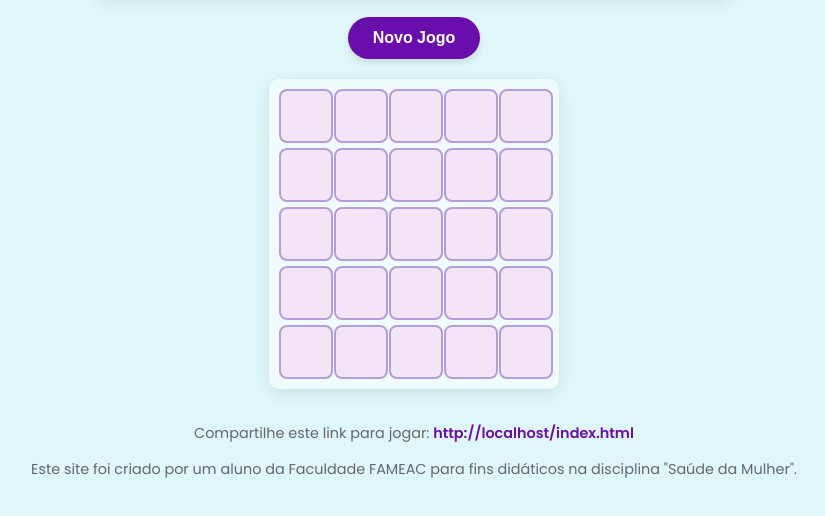
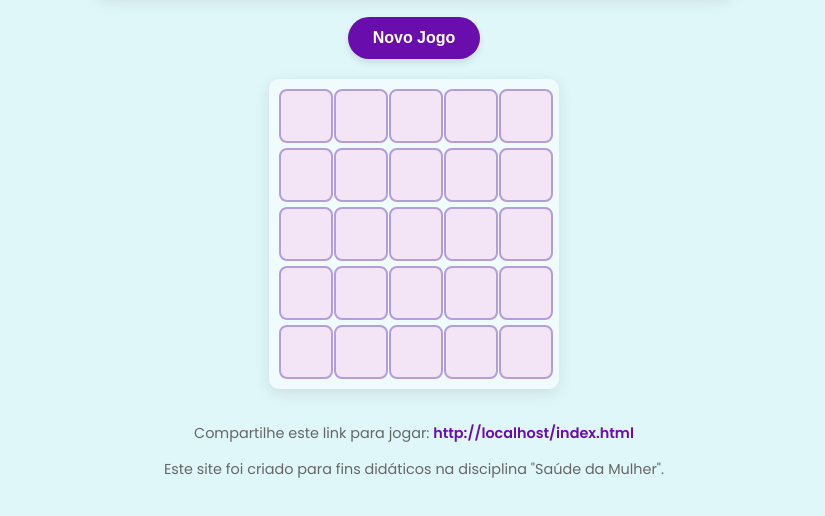
Before and after one commit to dennysp744-sudo/faeamac-quiz, a plain HTML site: page index.html in a window 1280 px wide. Shown: the part 216-732 px from the top of the page, without its empty margins (226-1051 px from the left). Drawn offline with Linux system fonts and the light colour scheme.

Commit message:
Update index.html

```diff
--- a/index.html
+++ b/index.html
@@ -181,7 +181,7 @@
 
   <footer>
     <p>Compartilhe este link para jogar: <span id="link"></span></p>
-    <p style="margin-top:10px;color:#666;">Este site foi criado por um aluno da Faculdade FAMEAC para fins didáticos na disciplina "Saúde da Mulher".</p>
+    <p style="margin-top:10px;color:#666;">Este site foi criado para fins didáticos na disciplina "Saúde da Mulher".</p>
   </footer>
 
   <script>
@@ -193,8 +193,8 @@
     ];
 
     const luckyPhrases = [
-        "Deu sorte! Sem perguntas por aqui",
-        "Deu sorte! Sem perguntas por aqui"
+        " 🦴Deu sorte! Seu grupo pode te ajudar a responder a próxima",
+        " 🦴Deu sorte! Sem perguntas por aqui"
     ];
 
     const boardSize = 5;
@@ -250,7 +250,7 @@
       if (bombs.includes(index)) {
         cell.classList.add("bomb");
         cell.textContent = "💣";
-        showQuestion("Explodiu! Você encontrou uma bomba! Hora de uma nova rodada.");
+        showQuestion("Explodiu! Você encontrou uma bomba! Repasse a vez para um amigo.");
         gameActive = false;
         return;
       }
```
